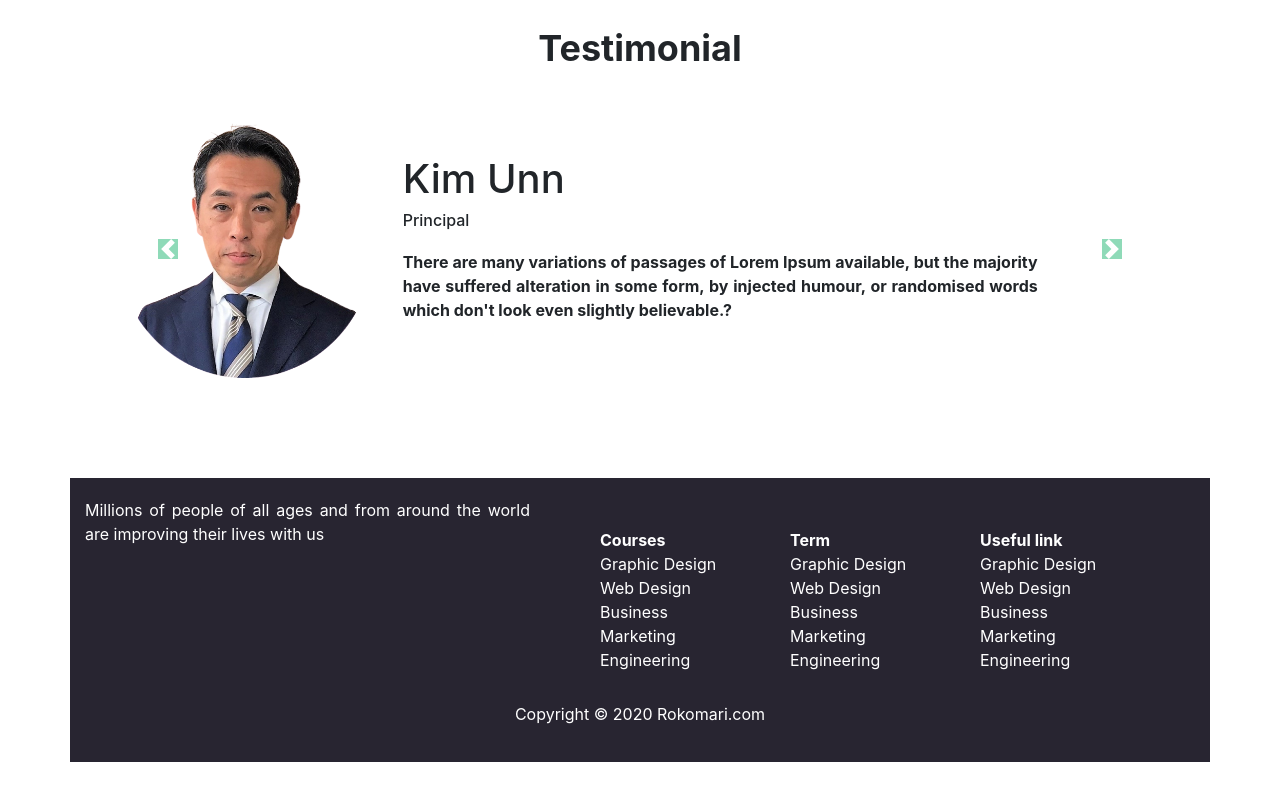
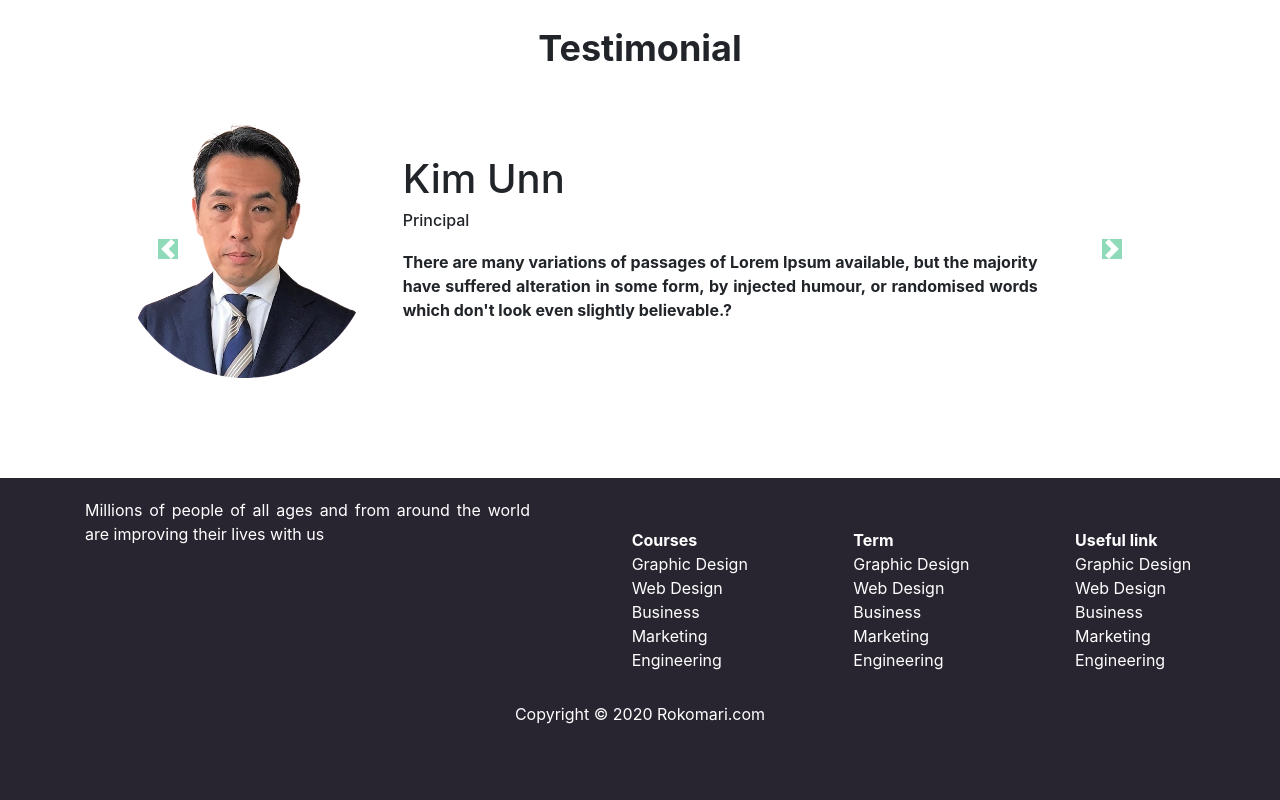
Before and after one commit to Suzibur/E-School, a plain HTML site: page index.html in a window 1280 px wide. Shown: the part 1693-2493 px from the top of the page. Before the commit the page ends 2455 px from the top, so only its background shows below. Drawn offline with nearby package versions, Linux system fonts and the light colour scheme.

Commit message:
Site-complete

```diff
--- a/index.html
+++ b/index.html
@@ -232,8 +232,9 @@
 
     </article>
 
-    <footer class="container">
-        <section class="row">
+    <footer>
+        <div class="container">
+            <section class="row d-flex justify-content-between">
                 <div class="col-12 col-xs-12 col-md-12 col-lg-5 col-xl-5">
                     <p>Millions of people of all ages and from around the world are improving their lives with us</p>
                 </div>
@@ -271,6 +272,7 @@
             <section class="d-flex justify-content-center">
                 <p>Copyright © 2020 Rokomari.com</p>
             </section>
+        </div>
     </footer>
     <!-- Js links -->
     <script src="https://code.jquery.com/jquery-3.5.1.slim.min.js"
```
Lines whose indentation alone changed are shown as unchanged.
